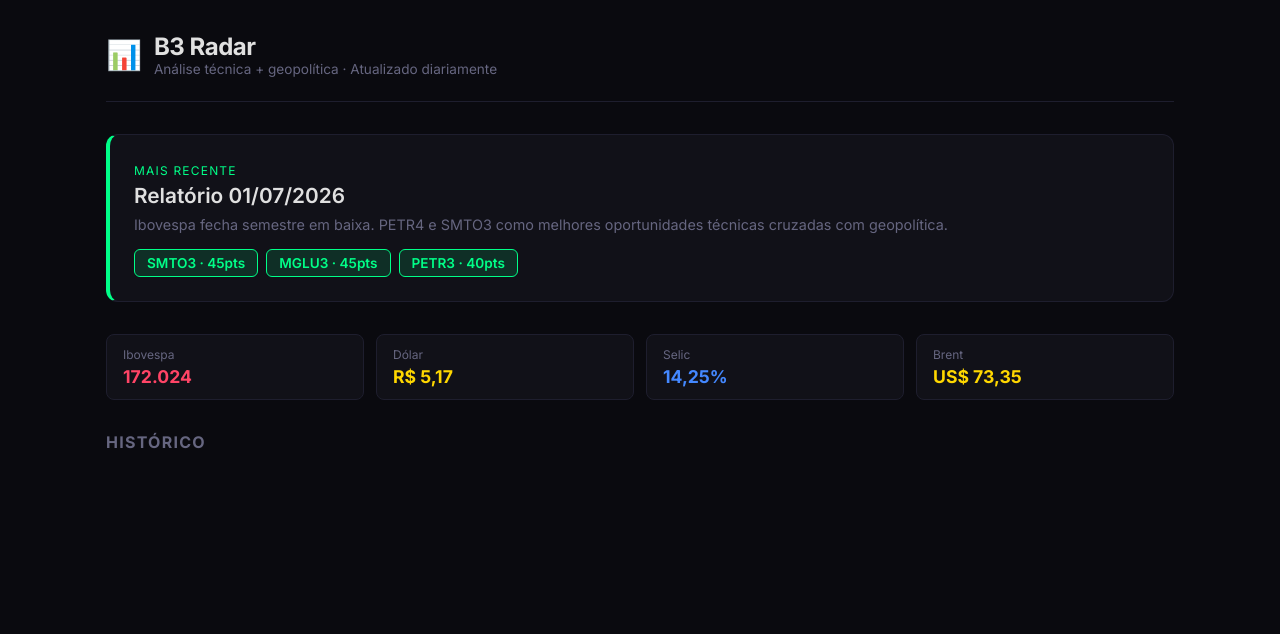
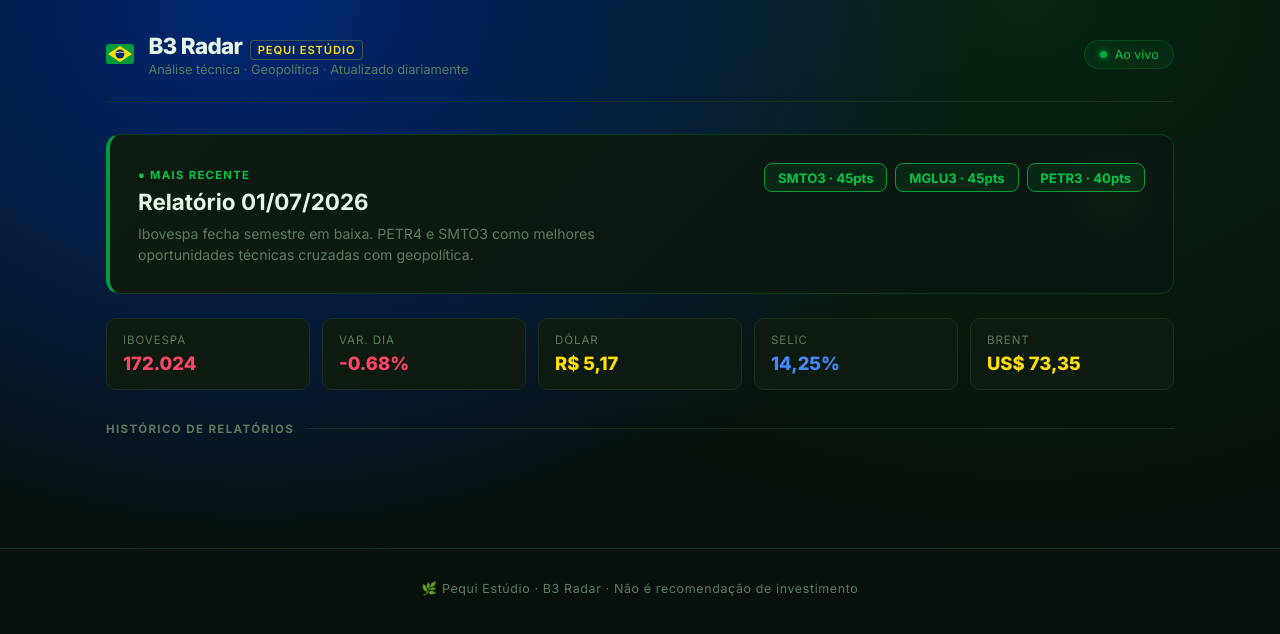
Before and after one commit to IsadoraRochaVieira/b3-radar, a Next.js app: page / in a window 1280 px wide. Shown: the top 634 px of the page. Built offline with nearby package versions, Linux system fonts and the light colour scheme.

Commit message:
design: tema Brasil + Pequi Estudio

```diff
--- a/src/app/globals.css
+++ b/src/app/globals.css
@@ -5,15 +5,18 @@
 }
 
 :root {
-  --bg: #0a0a0f;
-  --surface: #111118;
-  --border: #1e1e2e;
-  --green: #00ff88;
+  --bg: #07100a;
+  --surface: #0d1a10;
+  --border: #1a2e1e;
+  --green: #009c3b;
+  --green-light: #00c44a;
+  --green-neon: #00ff88;
   --red: #ff4466;
-  --yellow: #ffd700;
-  --blue: #4488ff;
-  --text: #e0e0e0;
-  --muted: #666680;
+  --yellow: #ffdf00;
+  --blue: #002776;
+  --blue-light: #4488ff;
+  --text: #e8f5e9;
+  --muted: #5a7a60;
 }
 
 body {
@@ -21,6 +24,14 @@ body {
   color: var(--text);
   font-family: 'Inter', sans-serif;
   min-height: 100vh;
+  background-image:
+    radial-gradient(ellipse at 20% 0%, #002776 0%, transparent 50%),
+    radial-gradient(ellipse at 80% 0%, #009c3b22 0%, transparent 50%);
 }
 
 a { color: inherit; text-decoration: none; }
+
+/* Scrollbar */
+::-webkit-scrollbar { width: 6px; }
+::-webkit-scrollbar-track { background: var(--bg); }
+::-webkit-scrollbar-thumb { background: var(--border); border-radius: 3px; }
--- a/src/app/layout.tsx
+++ b/src/app/layout.tsx
@@ -5,14 +5,27 @@ import './globals.css'
 const inter = Inter({ subsets: ['latin'] })
 
 export const metadata: Metadata = {
-  title: 'B3 Radar — Relatórios Diários',
-  description: 'Análise técnica e geopolítica de ações da B3',
+  title: 'B3 Radar · Pequi Estúdio',
+  description: 'Análise técnica e geopolítica de ações da B3 — by Pequi Estúdio',
 }
 
 export default function RootLayout({ children }: { children: React.ReactNode }) {
   return (
     <html lang="pt-BR">
-      <body className={inter.className}>{children}</body>
+      <body className={inter.className}>
+        {children}
+        <footer style={{
+          textAlign: 'center',
+          padding: '2rem 1rem',
+          borderTop: '1px solid #1a2e1e',
+          color: '#5a7a60',
+          fontSize: '0.78rem',
+          marginTop: '4rem',
+          letterSpacing: '0.05em',
+        }}>
+          🌿 Pequi Estúdio · B3 Radar · Não é recomendação de investimento
+        </footer>
+      </body>
     </html>
   )
 }
--- a/src/app/page.tsx
+++ b/src/app/page.tsx
@@ -15,58 +15,143 @@ function getRelatorios() {
     })
 }
 
+// Bandeira do Brasil em SVG inline
+function BandeiraBrasil() {
+  return (
+    <svg width="28" height="20" viewBox="0 0 28 20" xmlns="http://www.w3.org/2000/svg" style={{ borderRadius: 3, flexShrink: 0 }}>
+      <rect width="28" height="20" fill="#009c3b"/>
+      <polygon points="14,2 26,10 14,18 2,10" fill="#ffdf00"/>
+      <circle cx="14" cy="10" r="4.5" fill="#002776"/>
+      <path d="M10.2 8.8 Q14 7 17.8 8.8" stroke="white" strokeWidth="0.8" fill="none"/>
+    </svg>
+  )
+}
+
 export default function Home() {
   const relatorios = getRelatorios()
   const ultimo = relatorios[0]
 
   return (
     <main style={{ maxWidth: 1100, margin: '0 auto', padding: '2rem 1rem' }}>
+
       {/* Header */}
-      <header style={{ borderBottom: '1px solid var(--border)', paddingBottom: '1.5rem', marginBottom: '2rem' }}>
-        <div style={{ display: 'flex', alignItems: 'center', gap: '0.75rem' }}>
-          <span style={{ fontSize: '1.8rem' }}>📊</span>
+      <header style={{
+        borderBottom: '1px solid #1a2e1e',
+        paddingBottom: '1.5rem',
+        marginBottom: '2rem',
+        display: 'flex',
+        justifyContent: 'space-between',
+        alignItems: 'center',
+        flexWrap: 'wrap',
+        gap: '1rem',
+      }}>
+        <div style={{ display: 'flex', alignItems: 'center', gap: '0.9rem' }}>
+          <BandeiraBrasil />
           <div>
-            <h1 style={{ fontSize: '1.5rem', fontWeight: 700, letterSpacing: '-0.02em' }}>B3 Radar</h1>
-            <p style={{ color: 'var(--muted)', fontSize: '0.85rem' }}>Análise técnica + geopolítica · Atualizado diariamente</p>
+            <div style={{ display: 'flex', alignItems: 'baseline', gap: '0.5rem' }}>
+              <h1 style={{ fontSize: '1.4rem', fontWeight: 800, color: '#e8f5e9', letterSpacing: '-0.03em' }}>
+                B3 Radar
+              </h1>
+              <span style={{
+                fontSize: '0.7rem',
+                color: '#ffdf00',
+                background: '#00277620',
+                border: '1px solid #ffdf0040',
+                borderRadius: 4,
+                padding: '0.1rem 0.4rem',
+                fontWeight: 600,
+                letterSpacing: '0.08em',
+              }}>
+                PEQUI ESTÚDIO
+              </span>
+            </div>
+            <p style={{ color: '#5a7a60', fontSize: '0.8rem', marginTop: '0.15rem' }}>
+              Análise técnica · Geopolítica · Atualizado diariamente
+            </p>
           </div>
         </div>
+
+        {/* Badge ao vivo */}
+        <div style={{
+          display: 'flex',
+          alignItems: 'center',
+          gap: '0.5rem',
+          background: '#00c44a15',
+          border: '1px solid #009c3b40',
+          borderRadius: 20,
+          padding: '0.4rem 0.9rem',
+          fontSize: '0.78rem',
+          color: '#00c44a',
+        }}>
+          <span style={{
+            width: 7, height: 7,
+            borderRadius: '50%',
+            background: '#00c44a',
+            display: 'inline-block',
+            boxShadow: '0 0 6px #00c44a',
+            animation: 'pulse 2s infinite',
+          }}/>
+          Ao vivo
+        </div>
       </header>
+
+      <style>{`
+        @keyframes pulse {
+          0%, 100% { opacity: 1; }
+          50% { opacity: 0.3; }
+        }
+      `}</style>
 
       {/* Último relatório em destaque */}
       {ultimo && (
         <Link href={`/relatorio/${ultimo.slug}`}>
           <section style={{
-            background: 'var(--surface)',
-            border: '1px solid var(--border)',
-            borderLeft: '4px solid var(--green)',
-            borderRadius: 12,
-            padding: '1.5rem',
-            marginBottom: '2rem',
+            background: 'linear-gradient(135deg, #0d1a10 0%, #071510 100%)',
+            border: '1px solid #009c3b50',
+            borderLeft: '4px solid #009c3b',
+            borderRadius: 14,
+            padding: '1.75rem',
+            marginBottom: '1.5rem',
             cursor: 'pointer',
-            transition: 'border-color 0.2s',
+            position: 'relative',
+            overflow: 'hidden',
           }}>
+            {/* Detalhe decorativo */}
+            <div style={{
+              position: 'absolute', top: 0, right: 0,
+              width: 120, height: 120,
+              background: 'radial-gradient(circle, #ffdf0008 0%, transparent 70%)',
+              pointerEvents: 'none',
+            }}/>
+
             <div style={{ display: 'flex', justifyContent: 'space-between', alignItems: 'flex-start', flexWrap: 'wrap', gap: '1rem' }}>
               <div>
-                <span style={{ fontSize: '0.75rem', color: 'var(--green)', textTransform: 'uppercase', letterSpacing: '0.1em' }}>
-                  Mais recente
+                <span style={{
+                  fontSize: '0.7rem',
+                  color: '#00c44a',
+                  textTransform: 'uppercase',
+                  letterSpacing: '0.12em',
+                  fontWeight: 700,
+                }}>
+                  ● Mais recente
                 </span>
-                <h2 style={{ fontSize: '1.3rem', fontWeight: 600, marginTop: '0.25rem' }}>
+                <h2 style={{ fontSize: '1.4rem', fontWeight: 700, marginTop: '0.3rem', color: '#e8f5e9' }}>
                   Relatório {ultimo.data}
                 </h2>
-                <p style={{ color: 'var(--muted)', marginTop: '0.5rem', fontSize: '0.9rem' }}>
-                  {ultimo.resumo || 'Análise completa disponível'}
+                <p style={{ color: '#5a7a60', marginTop: '0.5rem', fontSize: '0.88rem', maxWidth: 500, lineHeight: 1.5 }}>
+                  {ultimo.resumo}
                 </p>
               </div>
               <div style={{ display: 'flex', gap: '0.5rem', flexWrap: 'wrap' }}>
                 {(ultimo.tops || []).slice(0, 3).map((t: any) => (
                   <span key={t.ticker} style={{
-                    background: '#00ff8820',
-                    border: '1px solid var(--green)',
-                    color: 'var(--green)',
-                    borderRadius: 6,
-                    padding: '0.3rem 0.75rem',
-                    fontSize: '0.85rem',
-                    fontWeight: 600,
+                    background: '#009c3b20',
+                    border: '1px solid #009c3b',
+                    color: '#00c44a',
+                    borderRadius: 8,
+                    padding: '0.35rem 0.8rem',
+                    fontSize: '0.82rem',
+                    fontWeight: 700,
                   }}>
                     {t.ticker} · {t.score}pts
                   </span>
@@ -77,37 +162,42 @@ export default function Home() {
         </Link>
       )}
 
-      {/* Ibovespa summary bar */}
+      {/* Macro */}
       {ultimo?.macro && (
         <div style={{
           display: 'grid',
-          gridTemplateColumns: 'repeat(auto-fit, minmax(160px, 1fr))',
+          gridTemplateColumns: 'repeat(auto-fit, minmax(150px, 1fr))',
           gap: '0.75rem',
           marginBottom: '2rem',
         }}>
           {[
-            { label: 'Ibovespa', valor: ultimo.macro.ibovespa, cor: ultimo.macro.ibovespa_var >= 0 ? 'var(--green)' : 'var(--red)' },
-            { label: 'Dólar', valor: `R$ ${ultimo.macro.dolar}`, cor: 'var(--yellow)' },
-            { label: 'Selic', valor: `${ultimo.macro.selic}%`, cor: 'var(--blue)' },
-            { label: 'Brent', valor: `US$ ${ultimo.macro.brent}`, cor: 'var(--yellow)' },
+            { label: 'Ibovespa', valor: ultimo.macro.ibovespa, cor: (ultimo.macro.ibovespa_var ?? 0) >= 0 ? '#00c44a' : '#ff4466' },
+            { label: 'Var. dia', valor: `${(ultimo.macro.ibovespa_var ?? 0) > 0 ? '+' : ''}${ultimo.macro.ibovespa_var}%`, cor: (ultimo.macro.ibovespa_var ?? 0) >= 0 ? '#00c44a' : '#ff4466' },
+            { label: 'Dólar', valor: `R$ ${ultimo.macro.dolar}`, cor: '#ffdf00' },
+            { label: 'Selic', valor: `${ultimo.macro.selic}%`, cor: '#4488ff' },
+            { label: 'Brent', valor: `US$ ${ultimo.macro.brent}`, cor: '#ffdf00' },
           ].map(item => (
             <div key={item.label} style={{
-              background: 'var(--surface)',
-              border: '1px solid var(--border)',
-              borderRadius: 8,
-              padding: '0.75rem 1rem',
+              background: '#0d1a10',
+              border: '1px solid #1a2e1e',
+              borderRadius: 10,
+              padding: '0.9rem 1rem',
             }}>
-              <div style={{ color: 'var(--muted)', fontSize: '0.75rem', marginBottom: '0.25rem' }}>{item.label}</div>
-              <div style={{ color: item.cor, fontWeight: 700, fontSize: '1.1rem' }}>{item.valor}</div>
+              <div style={{ color: '#5a7a60', fontSize: '0.72rem', textTransform: 'uppercase', letterSpacing: '0.08em' }}>{item.label}</div>
+              <div style={{ color: item.cor, fontWeight: 800, fontSize: '1.15rem', marginTop: '0.3rem' }}>{item.valor}</div>
             </div>
           ))}
         </div>
       )}
 
       {/* Histórico */}
-      <h3 style={{ fontSize: '1rem', color: 'var(--muted)', marginBottom: '1rem', textTransform: 'uppercase', letterSpacing: '0.08em' }}>
-        Histórico
-      </h3>
+      <div style={{ display: 'flex', alignItems: 'center', gap: '0.75rem', marginBottom: '1rem' }}>
+        <h3 style={{ fontSize: '0.72rem', color: '#5a7a60', textTransform: 'uppercase', letterSpacing: '0.12em' }}>
+          Histórico de Relatórios
+        </h3>
+        <div style={{ flex: 1, height: 1, background: '#1a2e1e' }}/>
+      </div>
+
       <div style={{ display: 'flex', flexDirection: 'column', gap: '0.5rem' }}>
         {relatorios.slice(1).map(r => (
           <Link key={r.slug} href={`/relatorio/${r.slug}`}>
@@ -115,40 +205,43 @@ export default function Home() {
               display: 'flex',
               justifyContent: 'space-between',
               alignItems: 'center',
-              background: 'var(--surface)',
-              border: '1px solid var(--border)',
-              borderRadius: 8,
+              background: '#0d1a10',
+              border: '1px solid #1a2e1e',
+              borderRadius: 10,
               padding: '0.9rem 1.2rem',
               cursor: 'pointer',
+              transition: 'border-color 0.15s',
             }}>
               <div>
-                <span style={{ fontWeight: 600 }}>{r.data}</span>
-                <span style={{ color: 'var(--muted)', fontSize: '0.85rem', marginLeft: '1rem' }}>
-                  {r.resumo_curto || ''}
-                </span>
+                <span style={{ fontWeight: 600, color: '#e8f5e9' }}>{r.data}</span>
+                <span style={{ color: '#5a7a60', fontSize: '0.82rem', marginLeft: '1rem' }}>{r.resumo_curto}</span>
               </div>
               <div style={{ display: 'flex', gap: '0.4rem' }}>
                 {(r.tops || []).slice(0, 2).map((t: any) => (
                   <span key={t.ticker} style={{
-                    background: 'var(--border)',
-                    borderRadius: 4,
+                    background: '#009c3b15',
+                    border: '1px solid #009c3b40',
+                    borderRadius: 5,
                     padding: '0.2rem 0.5rem',
-                    fontSize: '0.8rem',
-                    color: 'var(--green)',
+                    fontSize: '0.78rem',
+                    color: '#00c44a',
+                    fontWeight: 600,
                   }}>
                     {t.ticker}
                   </span>
                 ))}
+                <span style={{ color: '#5a7a60', fontSize: '0.8rem', marginLeft: '0.25rem' }}>→</span>
               </div>
             </div>
           </Link>
         ))}
+
         {relatorios.length === 0 && (
           <div style={{
             textAlign: 'center',
             padding: '3rem',
-            color: 'var(--muted)',
-            border: '1px dashed var(--border)',
+            color: '#5a7a60',
+            border: '1px dashed #1a2e1e',
             borderRadius: 12,
           }}>
             Nenhum relatório ainda. Rode o script para gerar o primeiro.
```
